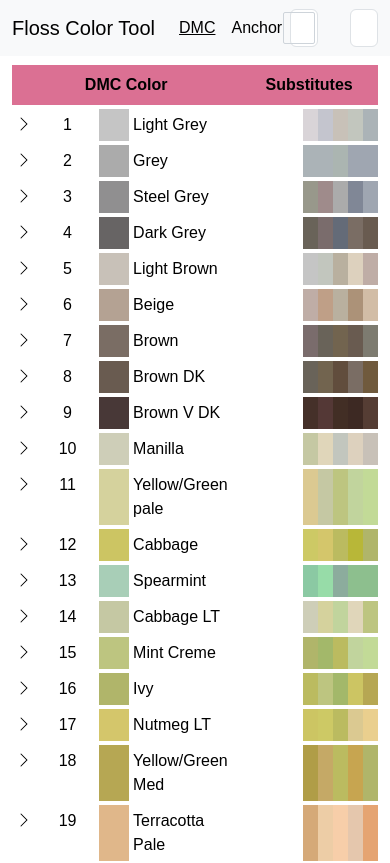
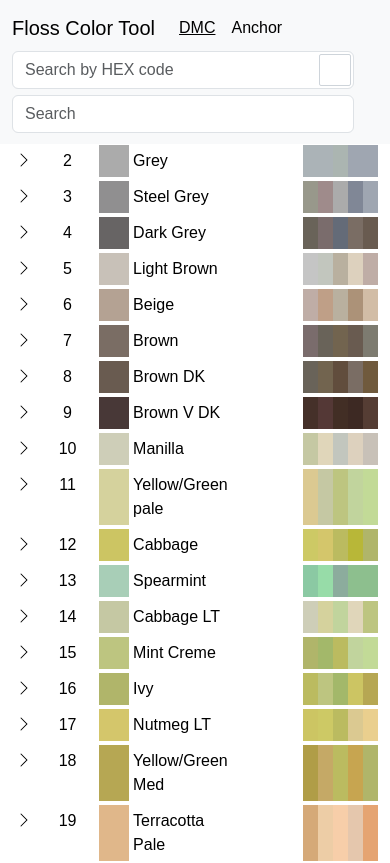
Before and after one commit to hoovercj/floss-color-tool, a React (Create React App) app: page / in a window 390 px wide. Shown: the top 863 px of the page. Built offline with nearby package versions, Linux system fonts and the light colour scheme.

Commit message:
Improve Usability on Phones

```diff
--- a/src/App.tsx
+++ b/src/App.tsx
@@ -92,7 +92,7 @@
 
                 return (
                     <div
-                        style={{ position: "absolute", marginTop: "2rem" }}
+                        style={{ position: "absolute", marginTop: "2rem", marginLeft: "-13rem" }}
                         onMouseLeave={() => setDisplay(false)}
                     >
                         <CustomColorPicker
@@ -113,8 +113,8 @@
                 <input
                     className="form-control"
                     type="search"
-                    placeholder={"Search by HTML code"}
-                    aria-label={"Search by HTML code"}
+                    placeholder={"Search by HEX code"}
+                    aria-label={"Search by HEX code"}
                     value={HTMLFilterText}
                     onChange={onHTMLInputChanged}
                 >
@@ -153,7 +153,11 @@
     return (<div>
         <nav className="navbar fixed-top navbar-expand navbar-light bg-light">
             <div className="container-fluid">
+                <div className="row w-100">
+
+                    <div className="d-flex col-6 col-lg-4">
                         <span role="heading" aria-level={1} className="navbar-brand">Floss Color Tool</span>
+
                         <div className="collapse navbar-collapse" id="navbarSupportedContent">
                             <ul className="navbar-nav me-auto mb-0">
                                 {brands.map(brandName => (
@@ -163,12 +167,13 @@
                                 ))}
                             </ul>
                         </div>
+                    </div>
 
-                <form className="d-flex col-md-3" style={{ marginRight: "2rem" }}>
+                    <form className="d-flex col-12 col-md-6 col-lg-3" style={{ marginTop: "3px", marginBottom: "3px" }}>
                         {displayColorPicker()}
                     </form>
 
-                <form className="d-flex col-md-5">
+                    <form className="d-flex col-md-12 col-lg-5" style={{ marginTop: "3px", marginBottom: "3px" }}>
                         <input
                             className="form-control"
                             type="search"
@@ -179,12 +184,20 @@
                         >
                         </input>
                     </form>
+
+                </div>
             </div>
         </nav>
         <div className='container-fluid app-body'> {/* Was container-fl once, typo? */}
             <div className='row'>
-                <div className='col-sm-10 offset-sm-1 col-xl-8 offset-xl-2'>
-                    <ColorTool brand={brand} colors={colors} filterText={filterText} filterColor={ActiveHTMLFilterText} />
+                {/* Deactivate the Color Picker if the List is touched on the Phone */}
+                <div className='col-sm-10 offset-sm-1 col-xl-8 offset-xl-2' onTouchStart={() => setDisplay(false)}>
+                    <ColorTool
+                        brand={brand}
+                        colors={colors}
+                        filterText={filterText}
+                        filterColor={ActiveHTMLFilterText}
+                    />
                 </div>
             </div>
         </div>
```
Lines whose indentation alone changed are shown as unchanged.
